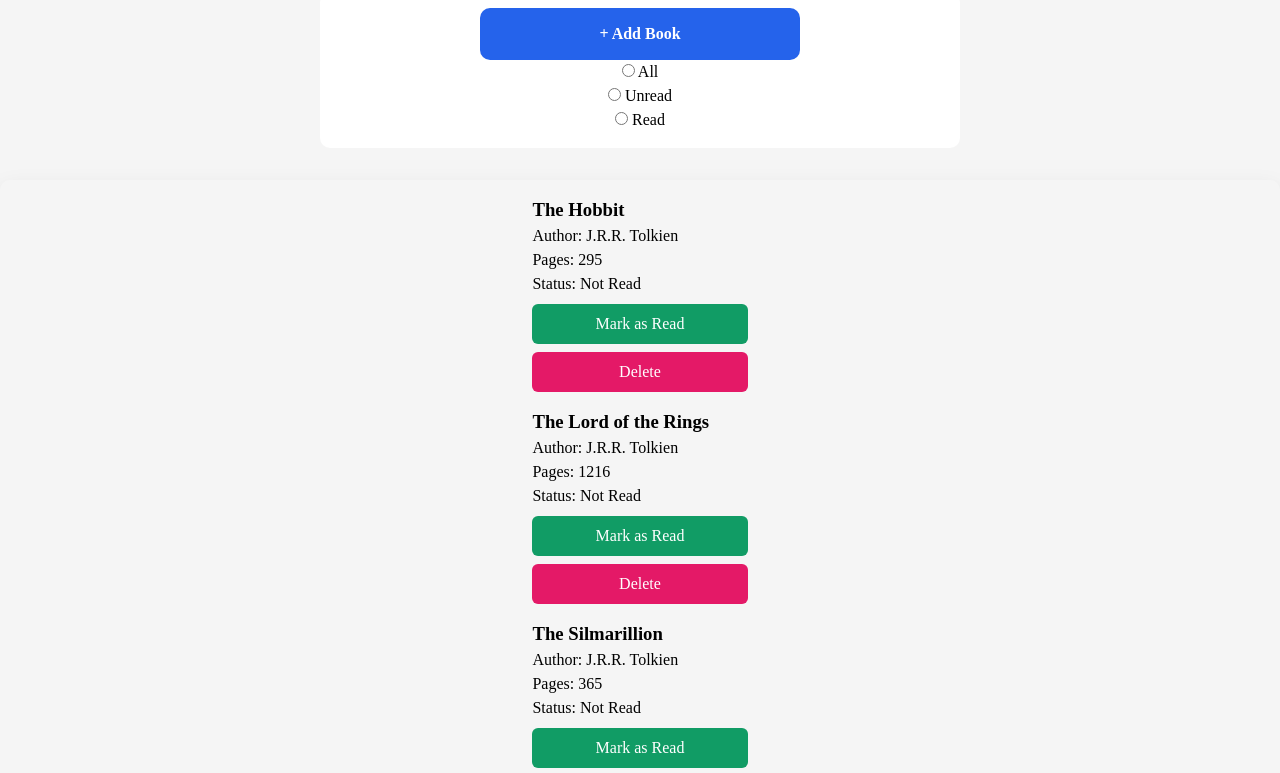
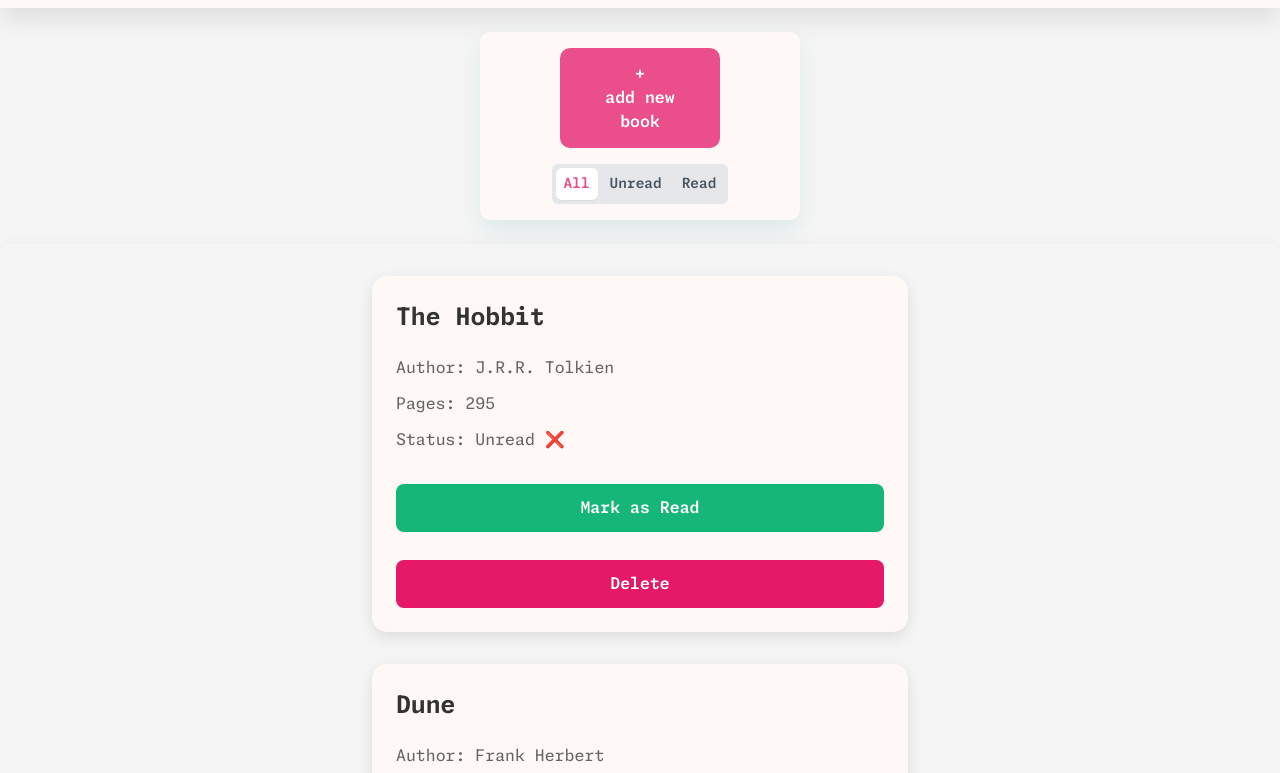
Before and after one commit to ansidian/library, a plain HTML site: page index.html in a window 1280 px wide. Shown: the part 72-845 px from the top of the page. Drawn offline with Linux system fonts and the light colour scheme.

Commit message:
More styling

```diff
--- a/index.html
+++ b/index.html
@@ -35,19 +35,28 @@
 	</section>
 	<div class="book-overlay hidden"></div>
 	<div class="button-group">
-		<button class="book-add-btn">+ Add Book</button>
+		<button class="book-add-btn"> + <br>add new book</button>
 		<div class="filter">
+			<ul class="filter-list">
+				<li class="filter-item">
 					<div class="radio-group">
-				<input type="radio" id="all" name="filter" value="all">
-				<label for="all">All</label>
+						<input type="radio" id="all" name="filter" value="all" checked="checked">
+						<label for="all" class="filter-label">All</label>
 					</div>
+				</li>
+				<li class="filter-item">
 					<div class="radio-group">
 						<input type="radio" id="unread" name="filter" value="unread">
-				<label for="unread">Unread</label>
+						<label for="unread" class="filter-label">Unread</label>
 					</div>
+				</li>
+				<li class="filter-item">
 					<div class="radio-group">
 						<input type="radio" id="read" name="filter" value="read">
-				<label for="read">Read</label></div>
+						<label for="read" class="filter-label">Read</label>
+					</div>
+				</li>
+			</ul>
 		</div>
 	</div>
 	<div class="library-display wrapper">
--- a/script.js
+++ b/script.js
@@ -4,6 +4,7 @@ const modal = document.querySelector(".book-modal");
 const overlay = document.querySelector(".book-overlay");
 const openForm = document.querySelector(".book-add-btn");
 const closeForm = document.querySelector(".book-close-btn");
+const filter = document.querySelectorAll(".filter-item input[type='radio']");
 
 // close modal function
 const closeModal = function () {
@@ -32,7 +33,6 @@ openForm.addEventListener("click", openModal);
 
 /** Library Management */
 
-const myLibrary = [];
 
 function Book(title, author, pages) {
     this.title = title;
@@ -47,40 +47,91 @@ Book.prototype.info = function () {
 
 Book.prototype.toggleRead = function () {
     this.isRead = !this.isRead;
+    updateBookArrays(this);
+    updateView();
+}
+
+function updateBookArrays(book) {
+    if (book.isRead) {
+        readBooks.push(book);
+        unreadBooks.splice(unreadBooks.indexOf(book), 1);
+    } else if (!book.isRead) {
+        unreadBooks.push(book);
+        readBooks.splice(readBooks.indexOf(book), 1);
+    }
+}
+
+function updateView() {
+    switch (getCurrentFilter()) {
+        case "unread":
+            displayBooks(unreadBooks);
+            break;
+        case "read":
+            displayBooks(readBooks);
+            break;
+        default:
+            displayBooks(myLibrary);
+    }
 }
 
 Book.prototype.removeBook = function () {
-    const index = myLibrary.indexOf(this);
-    if (index !== -1) {
-        myLibrary.splice(index, 1);
-        displayBooks();
+    const myLibraryIndex = myLibrary.indexOf(this);
+    const readIndex = readBooks.indexOf(this);
+    const unreadIndex = unreadBooks.indexOf(this);
+
+    if (getCurrentFilter() === "unread" && unreadIndex !== -1) {
+        unreadBooks.splice(unreadIndex, 1);
+        myLibrary.splice(myLibraryIndex, 1);
+    } else if (getCurrentFilter() === "read" && readIndex !== -1) {
+        readBooks.splice(readIndex, 1);
+        myLibrary.splice(myLibraryIndex, 1);
+    } else if (getCurrentFilter() === "all" && myLibraryIndex !== -1) {
+        myLibrary.splice(myLibraryIndex, 1);
+        if (this.isRead && readIndex !== -1) {
+            readBooks.splice(readIndex, 1);
+        } else if (!this.isRead && unreadIndex !== -1) {
+            unreadBooks.splice(unreadIndex, 1);
+        }
     }
+    updateView();
 }
 
 function addBookToLibrary(title, author, pages, isRead) {
     const book = new Book(title, author, pages);
     book.isRead = isRead;
-    myLibrary.push(book);
+    myLibrary.push(book)
+
+    if (book.isRead) {
+        readBooks.push(book);
+    } else if (!book.isRead) {
+        unreadBooks.push(book);
+    }
     closeModal();
-    displayBooks();
+    updateView();
 }
 
-function displayBooks() {
+const myLibrary = [];
+const unreadBooks = myLibrary.filter((book) => !book.isRead);
+const readBooks = myLibrary.filter((book) => book.isRead);
+
+function displayBooks(filter) {
     const bookList = document.getElementById('libraryDisplay')
     bookList.innerHTML = '';
 
-    myLibrary.forEach((book, index) => {
+    filter.forEach((book) => {
         const bookCard = document.createElement('div');
-        bookCard.dataset.index = String(index);
+        bookCard.dataset.index = String(myLibrary.indexOf(book));
         bookCard.classList.add("book-card");
         bookCard.innerHTML = `
-            <h3>${book.title}</h3>
-            <p>Author: ${book.author}</p>
-            <p>Pages: ${book.pages}</p>
-            <p>Status: ${book.isRead ? "Read" : "Not Read"}</p></p>
-            <button class="toggle-read">${book.isRead ? "Mark as Unread" : "Mark as Read"}</button>
-            <button class="remove-book">Delete</button>
-        `;
+                <div class="card-content">
+                    <h3>${book.title}</h3>
+                    <p>Author: ${book.author}</p>
+                    <p>Pages: ${book.pages}</p>
+                    <p>Status: ${book.isRead ? "Read ✅" : "Unread ❌"}</p></p>
+                    <button class="toggle-read ${book.isRead ? "read" : "not-read"}"> ${book.isRead ? "Mark as Unread" : "Mark as Read"}</button>
+                    <button class="remove-book">Delete</button>
+                </div>
+            `;
 
         const toggleRead = bookCard.querySelector('.toggle-read');
         const removeBook = bookCard.querySelector('.remove-book');
@@ -88,13 +139,11 @@ function displayBooks() {
         toggleRead.addEventListener('click', () => {
             const index = parseInt(bookCard.dataset.index)
             myLibrary[index].toggleRead();
-            displayBooks();
         });
 
         removeBook.addEventListener('click', () => {
             const index = parseInt(bookCard.dataset.index);
-            myLibrary[index].removeBook();
-            displayBooks();
+            myLibrary[index].removeBook(index);
         });
         bookList.appendChild(bookCard);
     });
@@ -114,7 +163,44 @@ document.getElementById('bookForm').addEventListener('submit', function (e) {
     document.getElementById('bookForm').reset();
 });
 
-addBookToLibrary("The Hobbit", "J.R.R. Tolkien", 295)
-addBookToLibrary("The Lord of the Rings", "J.R.R. Tolkien", 1216)
-addBookToLibrary("The Silmarillion", "J.R.R. Tolkien", 365)
-addBookToLibrary("The Fellowship of the Ring", "J.R.R. Tolkien", 423)
+/*0*/
+addBookToLibrary("The Hobbit", "J.R.R. Tolkien", 295, false);
+/*1*/
+addBookToLibrary("Dune", "Frank Herbert", 412, false);
+/*2*/
+addBookToLibrary("1984", "George Orwell", 328, true);
+/*3*/
+addBookToLibrary("Pride and Prejudice", "Jane Austen", 432, true);
+/*4*/
+addBookToLibrary("The Name of the Wind", "Patrick Rothfuss", 662, false);
+/*5*/
+addBookToLibrary("The Road", "Cormac McCarthy", 287, false);
+/*6*/
+addBookToLibrary("Neuromancer", "William Gibson", 271, true);
+/*7*/
+addBookToLibrary("The Great Gatsby", "F. Scott Fitzgerald", 180, false);
+/*8*/
+addBookToLibrary("Foundation", "Isaac Asimov", 244, true);
+
+function getCurrentFilter() {
+    const filter = document.querySelectorAll(".filter-item input[type='radio']:checked");
+    return filter[0].value;
+}
+
+filter.forEach((item) => {
+    item.addEventListener("change", () => {
+        switch (item.value) {
+            case "all":
+                displayBooks(myLibrary);
+                break;
+            case "unread":
+                displayBooks(unreadBooks);
+                break;
+            case "read":
+                displayBooks(readBooks);
+                break;
+        }
+    });
+});
+
+displayBooks(myLibrary)
--- a/styles.css
+++ b/styles.css
@@ -11,11 +11,16 @@
     margin: 0;
 }
 
+@font-face {
+    font-family: 'Monaspace-Neon';
+    src: url('fonts/MonaspaceNeonVarVF[wght,wdth,slnt].ttf');
+}
+
 body {
     line-height: 1.5;
     -webkit-font-smoothing: antialiased;
     background-color: #f5f5f5;
-
+    font-family: 'Monaspace-Neon', 'Inter', sans-serif;
 }
 
 img, picture, video, canvas, svg {
@@ -45,6 +50,10 @@ h1, h2, h3, h4, h5, h6 {
 
 /** Modal Functionality */
 
+h1.header {
+    background-color: #fef8f7;
+}
+
 .book-modal {
     display: flex;
     flex-direction: column;
@@ -55,7 +64,7 @@ h1, h2, h3, h4, h5, h6 {
     top: 50%;
     left: 50%;
     transform: translate(-50%, -50%);
-    background-color: white;
+    background-color: #fef8f7;
     border-radius: 20px;
     z-index: 2;
     box-shadow: 0 10px 25px rgba(0, 0, 0, 0.1);
@@ -87,7 +96,7 @@ h1, h2, h3, h4, h5, h6 {
 }
 
 .book-close-btn:hover {
-    background: #ebebeb;
+    background: #fef8f7;
     color: #000;
     transform: rotate(90deg);
 }
@@ -123,13 +132,13 @@ h2.form-title {
 
 .form-group input[type="text"]:focus,
 .form-group input[type="number"]:focus {
-    border-color: #2563eb;
+    border-color: #d1195f;
 }
 
 .form-group input[type="checkbox"] {
     width: 20px;
     height: 20px;
-    accent-color: #2563eb;
+    accent-color: #d1195f;
 }
 
 .form-group.checkbox-group {
@@ -154,7 +163,7 @@ h2.form-title {
 button[type="submit"] {
     width: 100%;
     padding: 0.875rem;
-    background: #2563eb;
+    background: #ea4f8b;
     color: white;
     border: none;
     border-radius: 10px;
@@ -166,14 +175,14 @@ button[type="submit"] {
 }
 
 button[type="submit"]:hover {
-    background: #1d4ed8;
+    background: #d1195f;
 }
 
 .book-add-btn {
     display: inline-block;
     padding: 0.875rem 1.5rem;
     font-weight: 600;
-    background-color: #2563eb;
+    background-color: #ea4f8b;
     color: white;
     border: none;
     border-radius: 10px;
@@ -181,11 +190,15 @@ button[type="submit"]:hover {
     font-size: 1rem;
     cursor: pointer;
     height: auto;
-    transition: background 0.2s ease;
+}
+
+button .submit,
+.book-add-btn {
+    transition: transform 0.5s ease, opacity 0.2s ease;
 }
 
 .book-add-btn:hover {
-    background: #1d4ed8;
+    background: #d1195f;
 }
 
 .book-overlay {
@@ -239,7 +252,6 @@ button[type="submit"]:hover {
     "library-display library-display library-display";
     grid-template-columns: 1fr 1fr 1fr;
     grid-template-rows: auto auto auto;
-    gap: 1rem;
     box-shadow: 0 10px 25px rgba(0, 0, 0, 0.1);
 }
 
@@ -247,6 +259,9 @@ button[type="submit"]:hover {
     grid-area: header;
     text-align: center;
     background-color: white;
+    padding: 1rem;
+    margin-bottom: 1.5rem;
+    box-shadow: 0 10px 25px rgba(0, 0, 0, 0.1);
 }
 
 .button-group {
@@ -254,18 +269,86 @@ button[type="submit"]:hover {
     display: flex;
     flex-direction: column;
     justify-content: center;
-    background-color: white;
+    background-color: #fef8f7;
     border-radius: 10px;
-    padding: 1rem 0 1rem;
-    width: clamp(50%, 50%, 50%);
+    padding: 1rem 0 0 0;
+    margin-bottom: 1.5rem;
+    width: clamp(12rem, 25%, 50%);
     margin-left: auto;
     margin-right: auto;
+    box-shadow: 0 10px 25px rgba(0, 128, 128, 0.1);
 }
 
-.filter {
+.button-group .book-add-btn {
+    text-align: center;
+    align-items: center;
+    justify-content: center;
 }
 
-.radio-group {
+/* Filter List */
+.filter-list {
+    display: inline-flex;
+    align-items: center;
+    position: relative;
+    height: 2.5rem;
+    padding: 0.25rem;
+    gap: 0.25rem;
+    background-color: #e5e7eb;
+    border-radius: 0.375rem;
+    font-weight: 600;
+    color: #ea4f8b;
+    margin-top: 1rem;
+    margin-bottom: 1rem;
+}
+
+/* Filter Item */
+.filter-item {
+    display: flex;
+    position: relative;
+    height: 2rem;
+}
+
+/* Hide radio input but keep it accessible */
+.radio-group input[type="radio"] {
+    position: absolute;
+    width: 1px;
+    height: 1px;
+    padding: 0;
+    margin: -1px;
+    overflow: hidden;
+    clip: rect(0, 0, 0, 0);
+    white-space: nowrap;
+    border: 0;
+}
+
+/* Filter Label */
+.filter-label {
+    display: flex;
+    align-items: center;
+    height: 2rem;
+    padding: 0.25rem 0.5rem;
+    font-size: 0.875rem;
+    line-height: 1.5rem;
+    color: #4b5563;
+    border-radius: 0.375rem;
+    cursor: pointer;
+    transition: all 0.2s ease;
+}
+
+/* Selected/Checked State */
+.radio-group input[type="radio"]:checked + .filter-label {
+    background-color: #ffffff;
+    color: #ea4f8b;
+    box-shadow: 0 1px 2px rgba(0, 0, 0, 0.05);
+}
+
+/* Hover Effect on Filter Label */
+.filter-label:hover {
+    color: #1f2937;
+}
+
+.filter label {
+    cursor: pointer;
 }
 
 .book-add-btn {
@@ -278,13 +361,8 @@ button[type="submit"]:hover {
     margin-right: auto;
 }
 
-.book-card {
-    display: flex;
-    flex-direction: column;
-}
-
 .toggle-read {
-    background-color: #119c65;
+    background-color: #16b679;
     color: white;
     border-radius: 6px;
     border: none;
@@ -293,6 +371,11 @@ button[type="submit"]:hover {
     text-decoration: none;
     cursor: pointer;
 }
+
+.toggle-read.read {
+    background-color: #ee8072;
+}
+
 
 .remove-book {
     background-color: #E41967;
@@ -319,8 +402,66 @@ button[type="submit"]:hover {
 .library-display-items {
     display: flex;
     flex-direction: column;
-    gap: 1rem;
-    padding: 1rem;
+    gap: 2rem;
+    padding: 2rem;
     margin-left: auto;
     margin-right: auto;
+    width: 100%;
+    max-width: 600px;
+    perspective: 1000px;
 }
+
+/* Book card container */
+.book-card {
+    position: sticky;
+    top: 20px;
+    background: #fef8f7;
+    border-radius: 15px;
+    padding: 1.5rem;
+    box-shadow: 0 5px 15px rgba(0, 0, 0, 0.1);
+    transform-origin: center top;
+    transition: all 0.3s ease;
+}
+
+/* Card content styling */
+.card-content {
+    display: flex;
+    flex-direction: column;
+    gap: 0.75rem;
+    position: relative;
+    z-index: 1;
+}
+
+.card-content h3 {
+    font-size: 1.5rem;
+    color: #333;
+    margin-bottom: 0.5rem;
+}
+
+.card-content p {
+    color: #666;
+    margin: 0;
+}
+
+/* Button styling */
+.card-content button {
+    margin-top: 0.5rem;
+    padding: 0.75rem 1rem;
+    border-radius: 8px;
+    font-weight: 600;
+    transition: transform 0.2s ease, opacity 0.2s ease;
+}
+
+.toggle-read:hover,
+.remove-book:hover,
+.book-add-btn:hover {
+    transform: translateY(-2px);
+    opacity: 0.9;
+}
+
+.library-display.wrapper {
+    grid-area: library-display;
+    box-shadow: 0 10px 25px rgba(0, 0, 0, 0.1);
+    border-radius: 10px;
+    display: flex;
+}
```
Also changed, not shown: fonts/MonaspaceNeonVarVF[wght,wdth,slnt].ttf (added). Lines whose indentation alone changed are shown as unchanged.
